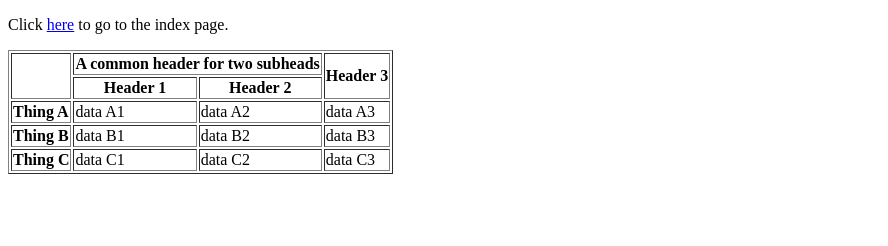
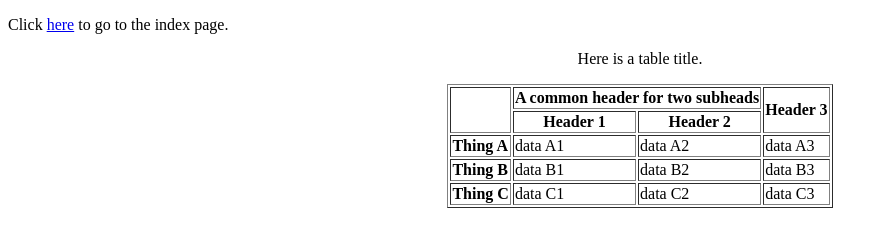
Before and after one commit to jbrown315/jbrown-html, a plain HTML site: page Html Test/Linking Webpages.html in a window 1280 px wide. Shown: the whole page, without its empty margins (0-888 px from the left). Drawn offline with Linux system fonts and the light colour scheme.

Commit message:
Centered Text and Table

```diff
--- a/Html Test/Linking Webpages.html
+++ b/Html Test/Linking Webpages.html
@@ -6,7 +6,9 @@
 </head>
 <body>
 <p>Click <a href="index.html">here</a> to go to the index page.</p>
-<table border="1">
+
+<p  align = "center">Here is a table title.</p>
+<table align = "center" border="1">
     <tr>
         <th rowspan="2"> </th>
         <th colspan="2">A common header for two subheads</th>
```
